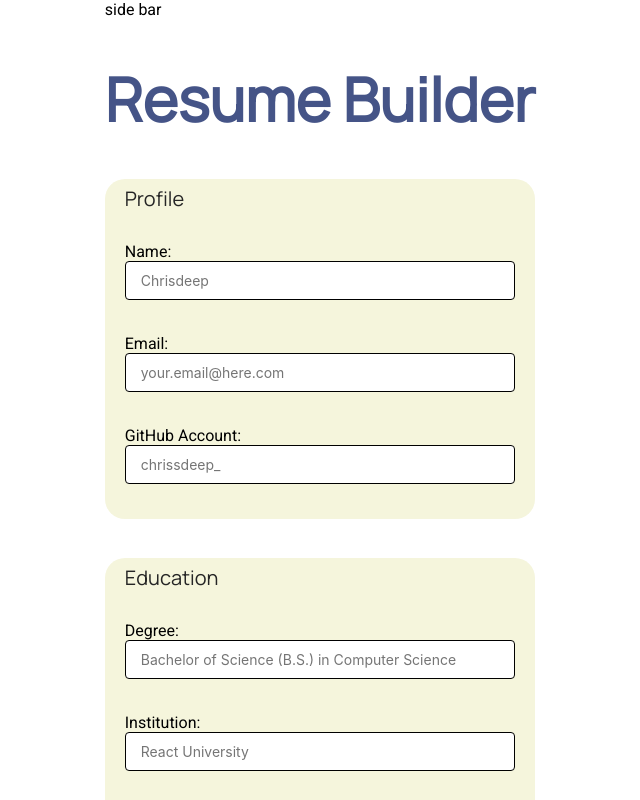
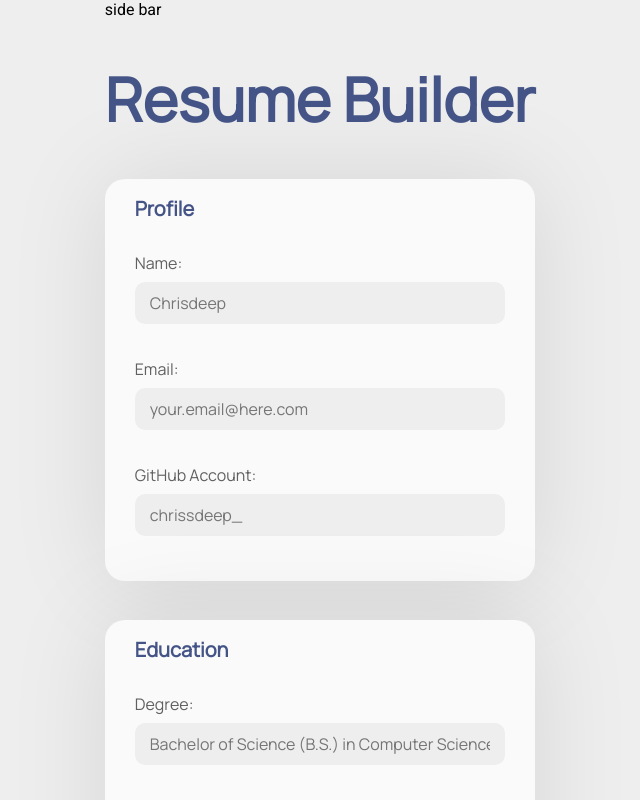
Before and after one commit to jennie7pm/CS160-Final-Project-Community, a React (Create React App) app: page /resume-builder in a window 1280 px wide. Shown: the top 800 px of the page, without its empty margins (320-960 px from the left). Built offline with nearby package versions, Linux system fonts and the light colour scheme.

Commit message:
resume builder styling pre-design changes

```diff
--- a/src/components/Resume-Builder.css
+++ b/src/components/Resume-Builder.css
@@ -1,4 +1,4 @@
-/* .resume-builder{
+ /*.resume-builder{
     width: 100vw;
     height: 100vh;
     display: flex;
@@ -15,17 +15,14 @@
     padding: 0px 100px;
     align-items: center;
     gap: 60px;
+    background: var(--background, #EEE);
 }
 
-.h2 {
+/* .h2 {
     color: var(--primary, #455487);
     font-family: Manrope;
-}
+} */
 
-p {
-    color: var(--primary, #455487);
-    font-family: Manrope;
-}
 
 .resume-content {
     display: flex;
@@ -36,22 +33,65 @@ p {
     gap: 45px;
 }
 
+.resume-section {
+    padding: 30px;
+    margin-bottom: 20px;
+    border-radius: 20px;
+    background: var(--background-secondary, #FAFAFA);
+    box-shadow: 0px 0px 100px 0px rgba(0, 0, 0, 0.10);
+    max-width: 705px;
+  }
+
+  .resume-section p {
+    color: var(--primary, #455487);
+    font-family: Manrope;
+    font-size: 20px;
+    font-style: normal;
+    font-weight: 700;
+    line-height: normal;
+}
+
+.resume-section label {
+    color: var(--grey, #606060);
+    font-family: Manrope;
+    font-size: 16px;
+    font-style: normal;
+    font-weight: 400;
+    line-height: normal;
+}
+
+label {
+    display: block;
+    margin-bottom: 15px;
+}
+
 input {
-    font-family: -apple-system, BlinkMacSystemFont, "Segoe UI", "Roboto", "Oxygen",
-      "Ubuntu", "Cantarell", "Fira Sans", "Droid Sans", "Helvetica Neue",
-      sans-serif;
+    font-family: Manrope;
+    font-size: 16px;
+    font-style: normal;
+    font-weight: 400;
+    line-height: normal;
     display: block;
     box-sizing: border-box;
     width: 100%;
-    border-radius: 4px;
-    border: 1px solid;
     padding: 10px 15px;
+    margin-top: 8px;
     margin-bottom: 15px;
-    font-size: 14px;
+    border: none;
+    border-radius: 10px;
+
   }
-  .resume-section {
-    background-color:beige;
-    padding: 20px;
-    margin-bottom: 20px;
-    border-radius: 20px;
-  }
+
+input[type="text"] {
+    background-color: var(--background, #EEE);
+}
+
+/* finish button  */
+input[type="submit"] {
+    display: inline-flex;
+    padding: 12px 15px;
+    align-items: center;
+    gap: 10px;
+    border-radius: 10px;
+    background: var(--primary, #455487);
+}
```
